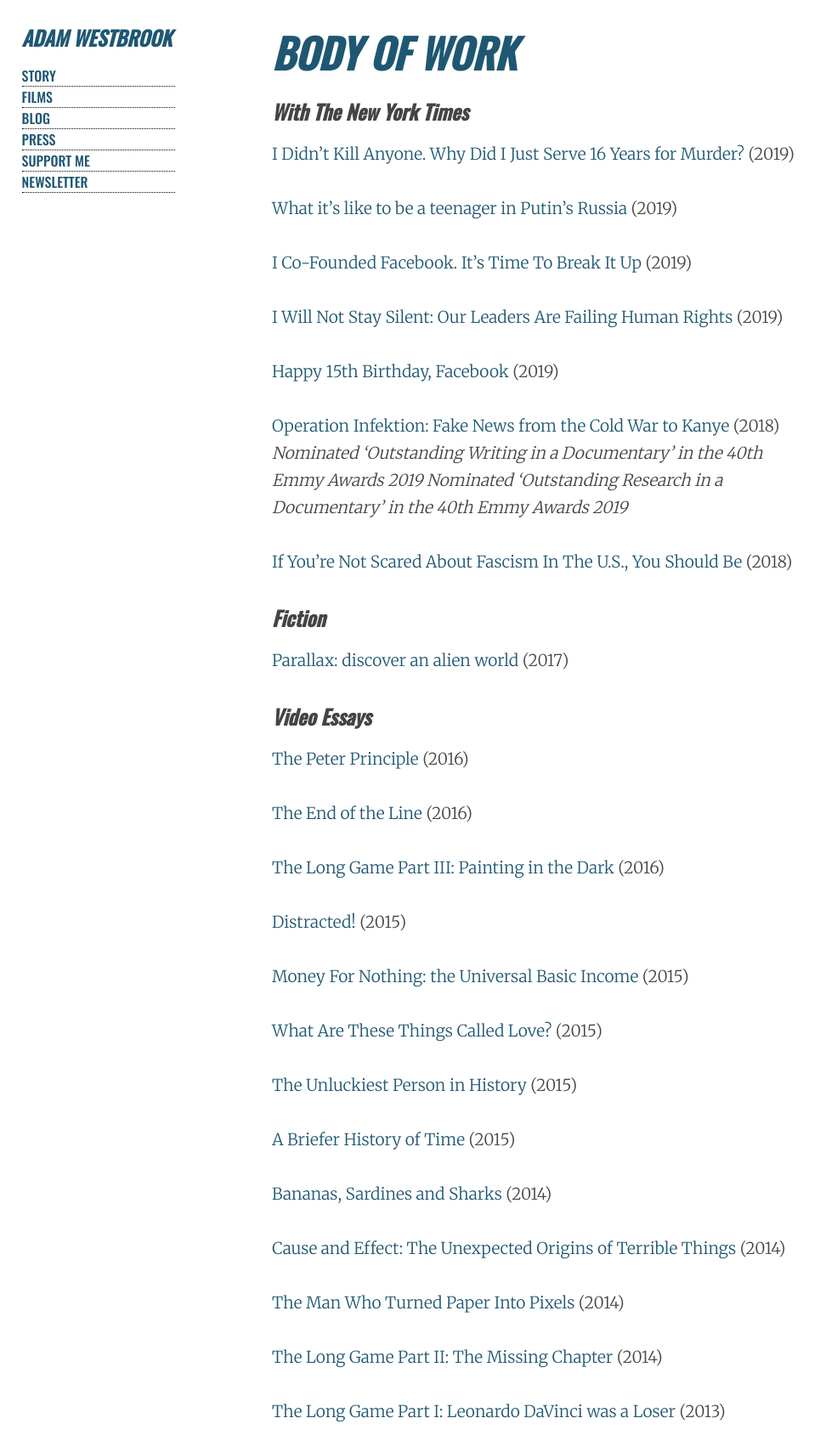
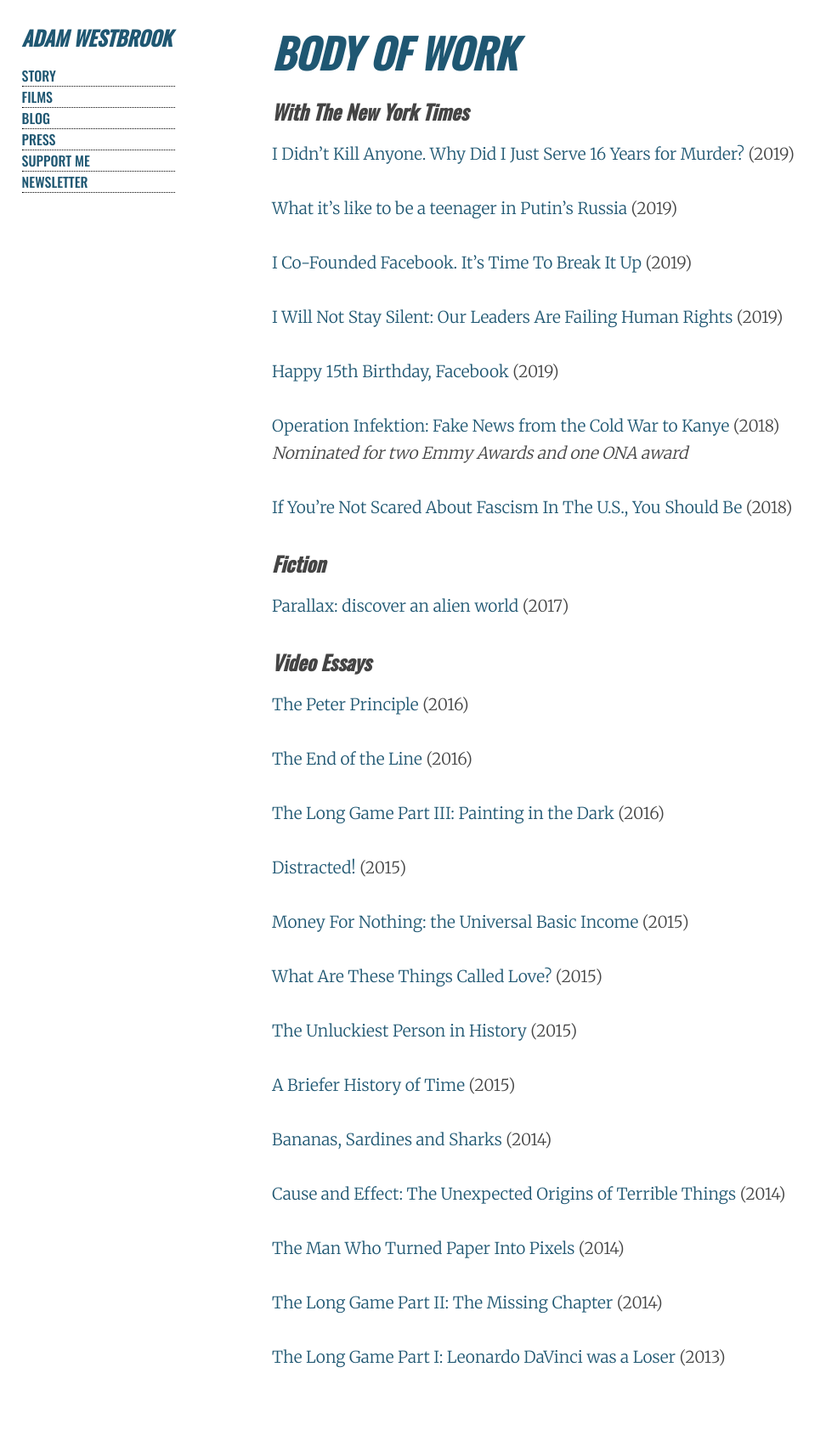
Before and after one commit to AdamWestbrook/adamwestbrook.github.io, a Jekyll site: the page built from films.md, in a window 1280 px wide. Shown: the whole page at 85% size, without its empty margins (0-972 px from the left). Built offline with Jekyll 4.4.1, drawn with Linux system fonts in a browser that asks for light colours; after the commit the page ends 1645 px from its top, so only the background shows below that.

Commit message:
Update films.md

```diff
--- a/films.md
+++ b/films.md
@@ -13,8 +13,7 @@
 - [I Will Not Stay Silent: Our Leaders Are Failing Human Rights](https://www.nytimes.com/video/opinion/100000006306143/un-human-rights-violations.html) (2019)
 - [Happy 15th Birthday, Facebook](https://www.youtube.com/watch?v=GDMYgzfLi5g) (2019)
 - [Operation Infektion: Fake News from the Cold War to Kanye](http://adamwestbrook.co.uk/operation-infektion) (2018)
-_Nominated 'Outstanding Writing in a Documentary' in the 40th Emmy Awards 2019_
-_Nominated 'Outstanding Research in a Documentary' in the 40th Emmy Awards 2019_
+_Nominated for two Emmy Awards and one ONA award_
 - [If You're Not Scared About Fascism In The U.S., You Should Be](https://www.nytimes.com/2018/10/15/opinion/fascists-leaders-america-trump.html) (2018)
 
 ## Fiction
```
